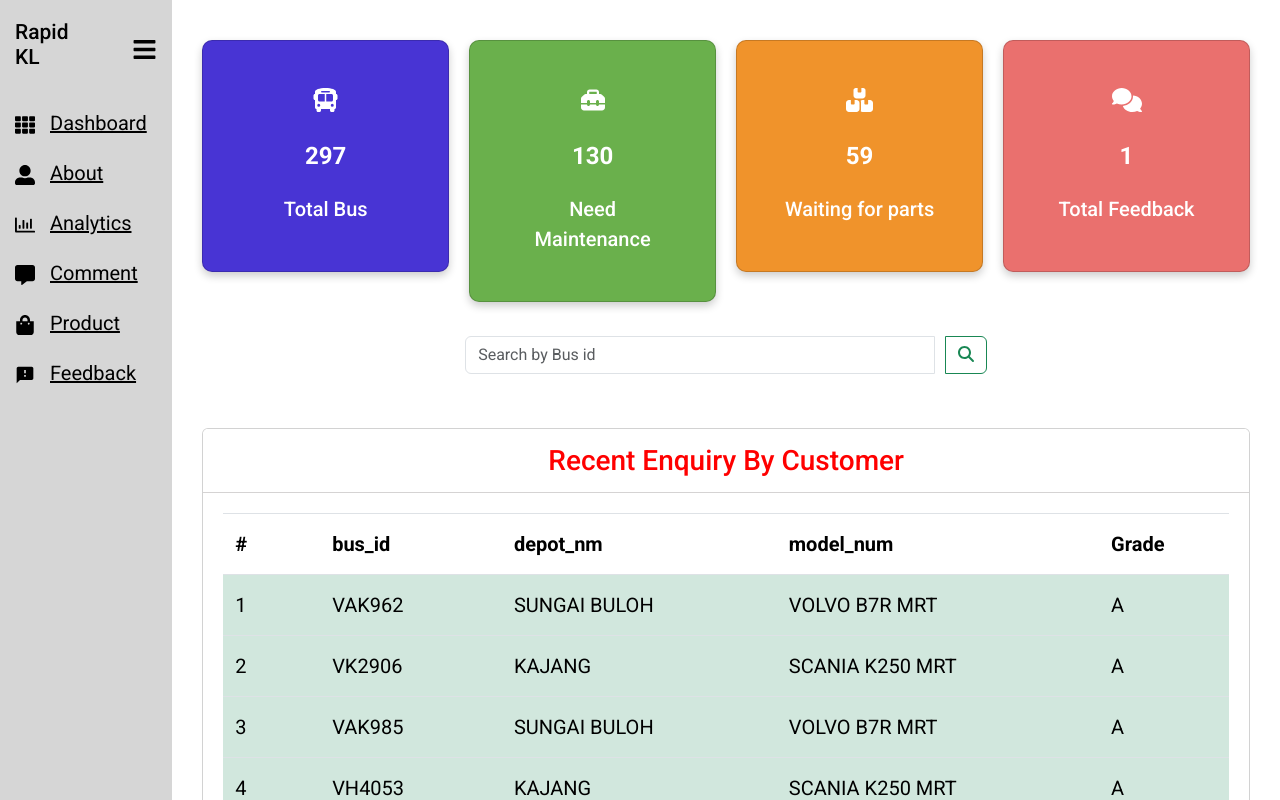
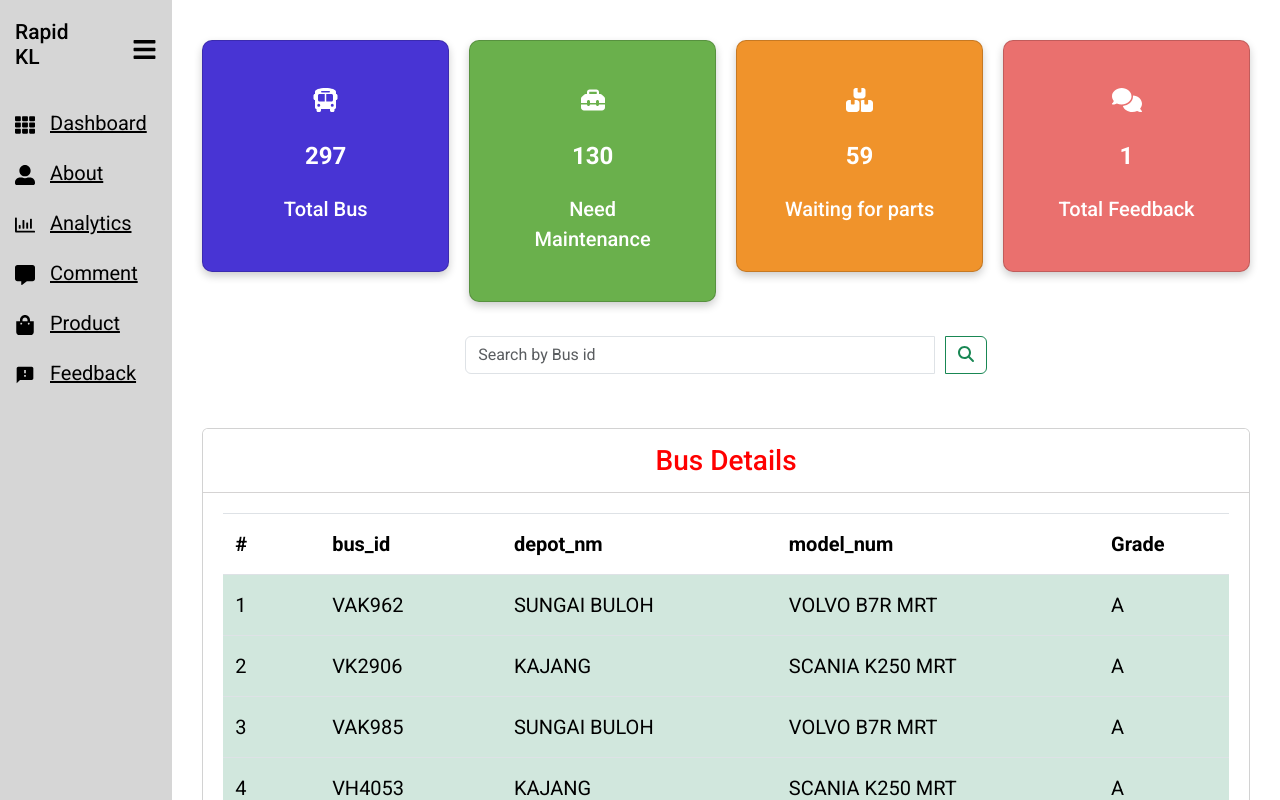
Before and after one commit to gmshimon/Rapid-KL-Competition, a React (Create React App) app in the folder Frontend/: page / in a window 1280 px wide. Shown: the top 800 px of the page. Built offline with nearby package versions, Linux system fonts and the light colour scheme.

Commit message:
chart added

```diff
--- a/Frontend/src/Component/DashBoard/DashBoardTable.js
+++ b/Frontend/src/Component/DashBoard/DashBoardTable.js
@@ -74,7 +74,7 @@
         <Col className='col-12 col-m-12 col-sm-12'>
           <Card className='enquiry-table' style={{ height: '500px' }}>
             <Card.Header className='enquiry-table'>
-              <h3>Recent Enquiry By Customer</h3>
+              <h3>Bus Details</h3>
             </Card.Header>
             <Card.Body className='enquiry-table'>
               <Table>
```
